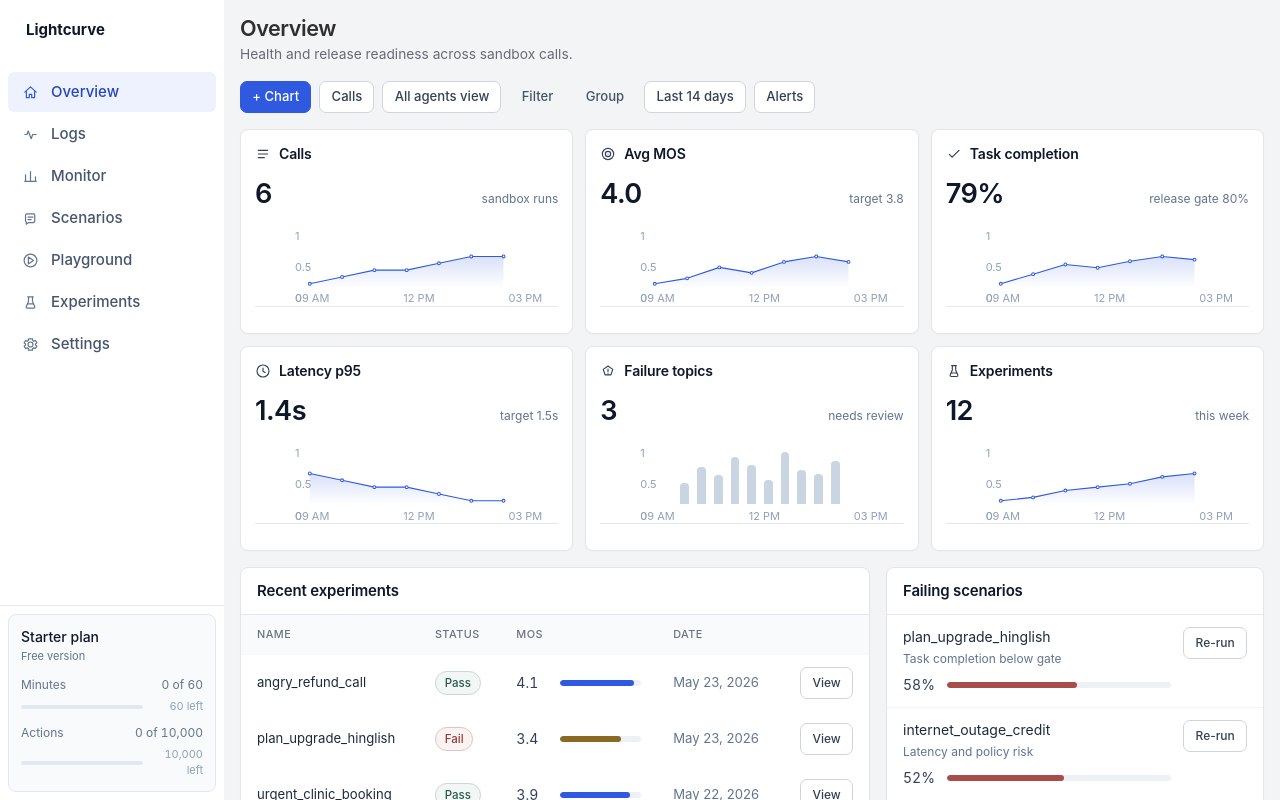
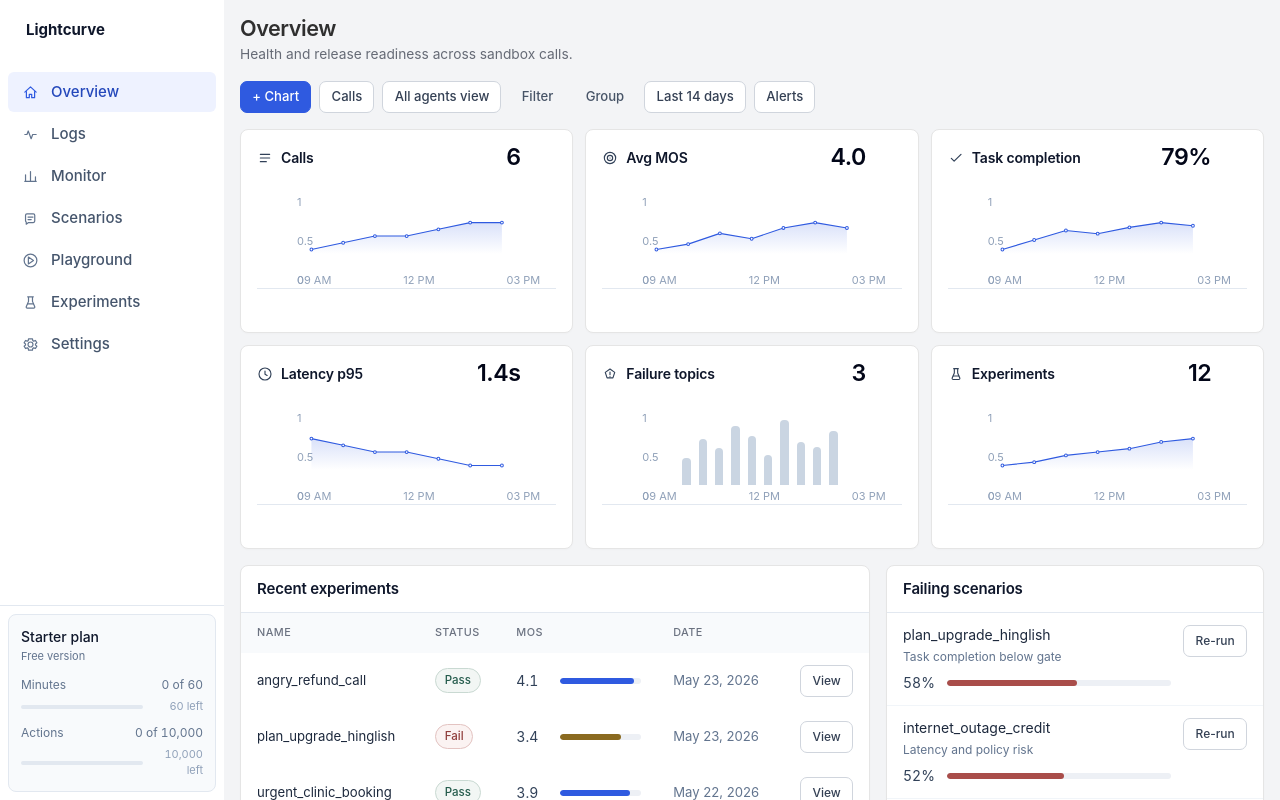
Before and after one commit to uselightcurve/Lightcurve-Platform, a Next.js app: page / in a window 1280 px wide. Shown: the top 800 px of the page. Built offline with nearby package versions, Linux system fonts and the light colour scheme.

Commit message:
Polish overview metric cards

```diff
--- a/src/components/OverviewMetricGrid.tsx
+++ b/src/components/OverviewMetricGrid.tsx
@@ -7,7 +7,7 @@ import { listExperiments, listRuns } from '@/lib/workspaceStore';
 type MetricPanel = {
   title: string;
   value: string;
-  sublabel: string;
+  sublabel?: string;
   href: string;
   icon: string;
   variant: 'line' | 'bars';
@@ -107,7 +107,7 @@ function InteractiveLine({ panel }: { panel: MetricPanel }) {
   const valueText = active ? formatValue(panel, active.value) : '';
 
   return (
-    <div className="relative mt-4 h-24" onMouseLeave={() => setActive(null)}>
+    <div className="relative mt-5 h-28" onMouseLeave={() => setActive(null)}>
       <div className="absolute inset-x-0 bottom-3 border-t border-slate-200" />
       <div className="absolute bottom-3 left-10 right-4 flex justify-between text-[11px] text-slate-400">
         <span>09 AM</span>
@@ -168,7 +168,7 @@ function InteractiveBars({ panel }: { panel: MetricPanel }) {
   const activeValue = activeIndex === null ? 0 : (panel.series[activeIndex] ?? panel.series[0] ?? 0);
 
   return (
-    <div className="relative mt-4 h-24" onMouseLeave={() => setActiveIndex(null)}>
+    <div className="relative mt-5 h-28" onMouseLeave={() => setActiveIndex(null)}>
       <div className="absolute inset-x-0 bottom-3 border-t border-slate-200" />
       <div className="absolute bottom-3 left-10 right-4 flex justify-between text-[11px] text-slate-400">
         <span>09 AM</span>
@@ -180,7 +180,7 @@ function InteractiveBars({ panel }: { panel: MetricPanel }) {
         <span>0.5</span>
         <span>0</span>
       </div>
-      <div className="absolute bottom-8 left-20 right-16 flex h-16 items-end gap-2">
+      <div className="absolute bottom-8 left-20 right-16 flex h-20 items-end gap-2">
         {panel.series.map((value, index) => (
           <span
             key={`${panel.title}-${index}`}
@@ -206,7 +206,7 @@ function MetricCard({ panel }: { panel: MetricPanel }) {
   return (
     <Link
       href={panel.href}
-      className="card group block min-h-[198px] bg-white p-3.5 transition-colors hover:border-slate-300 hover:bg-slate-50 focus:outline-none focus:ring-2 focus:ring-[#cfd8ff]"
+      className="card group block min-h-[204px] bg-white p-4 transition-colors hover:border-slate-300 hover:bg-slate-50 focus:outline-none focus:ring-2 focus:ring-[#cfd8ff]"
       onFocus={() => setIsFocused(true)}
       onBlur={() => setIsFocused(false)}
     >
@@ -217,13 +217,14 @@ function MetricCard({ panel }: { panel: MetricPanel }) {
           </span>
           <h2 className="text-sm font-semibold tracking-[-0.01em]">{panel.title}</h2>
         </div>
-        <span className={`text-xs text-slate-400 transition-opacity ${isFocused ? 'opacity-100' : 'opacity-0 group-hover:opacity-100'}`}>
-          View
-        </span>
-      </div>
-      <div className="mt-4 flex items-end justify-between">
-        <p className="text-[1.7rem] font-semibold leading-none tracking-[-0.02em] text-slate-900">{panel.value}</p>
-        <p className="text-xs text-slate-500">{panel.sublabel}</p>
+        <div className="flex items-baseline gap-2">
+          <span className="text-[1.45rem] font-semibold leading-none tracking-[-0.02em] text-slate-950">
+            {panel.value}
+          </span>
+          <span className={`text-xs text-slate-400 transition-opacity ${isFocused ? 'opacity-100' : 'opacity-0 group-hover:opacity-100'}`}>
+            View
+          </span>
+        </div>
       </div>
       {panel.variant === 'bars' ? <InteractiveBars panel={panel} /> : <InteractiveLine panel={panel} />}
     </Link>
```
